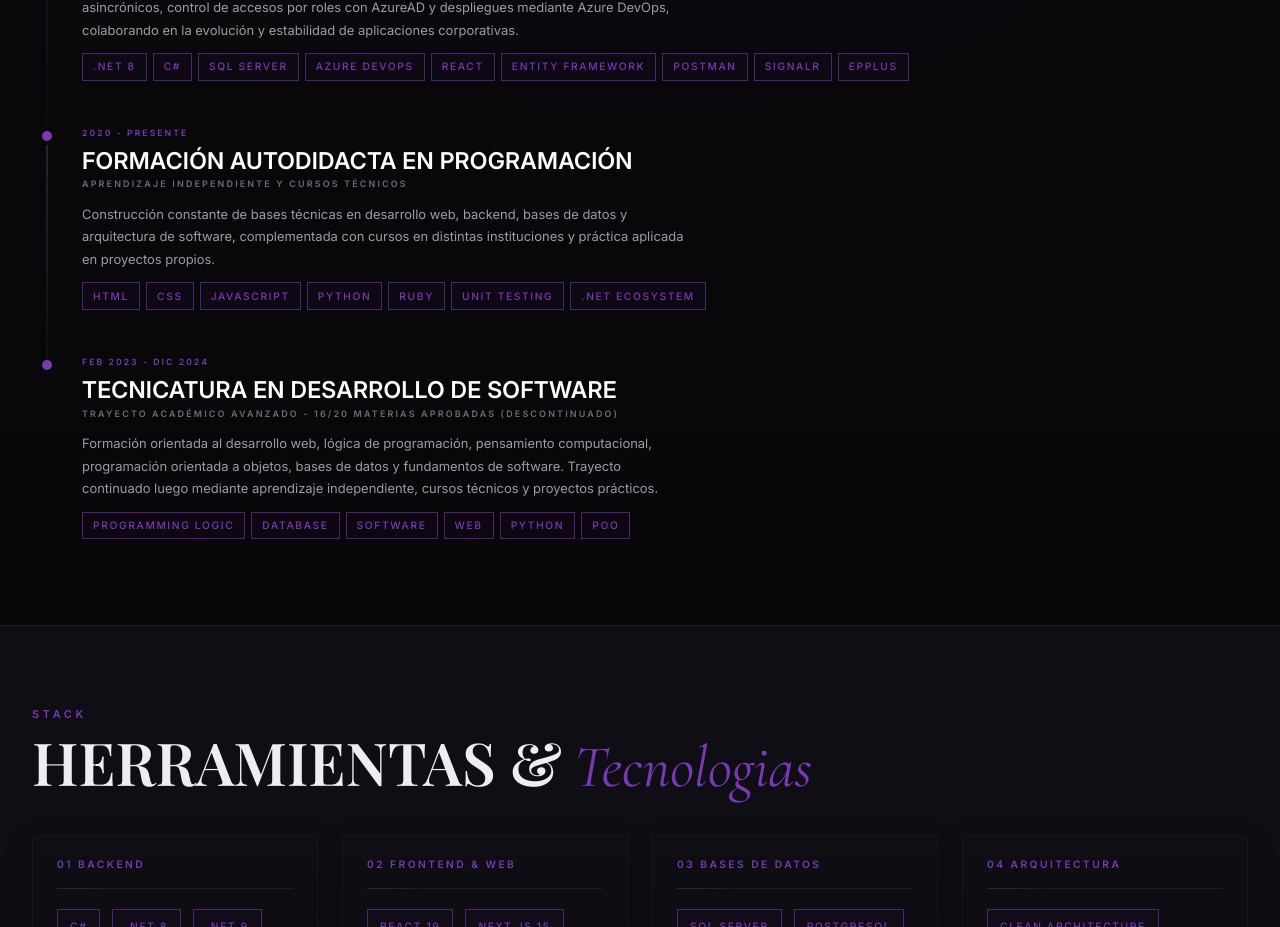
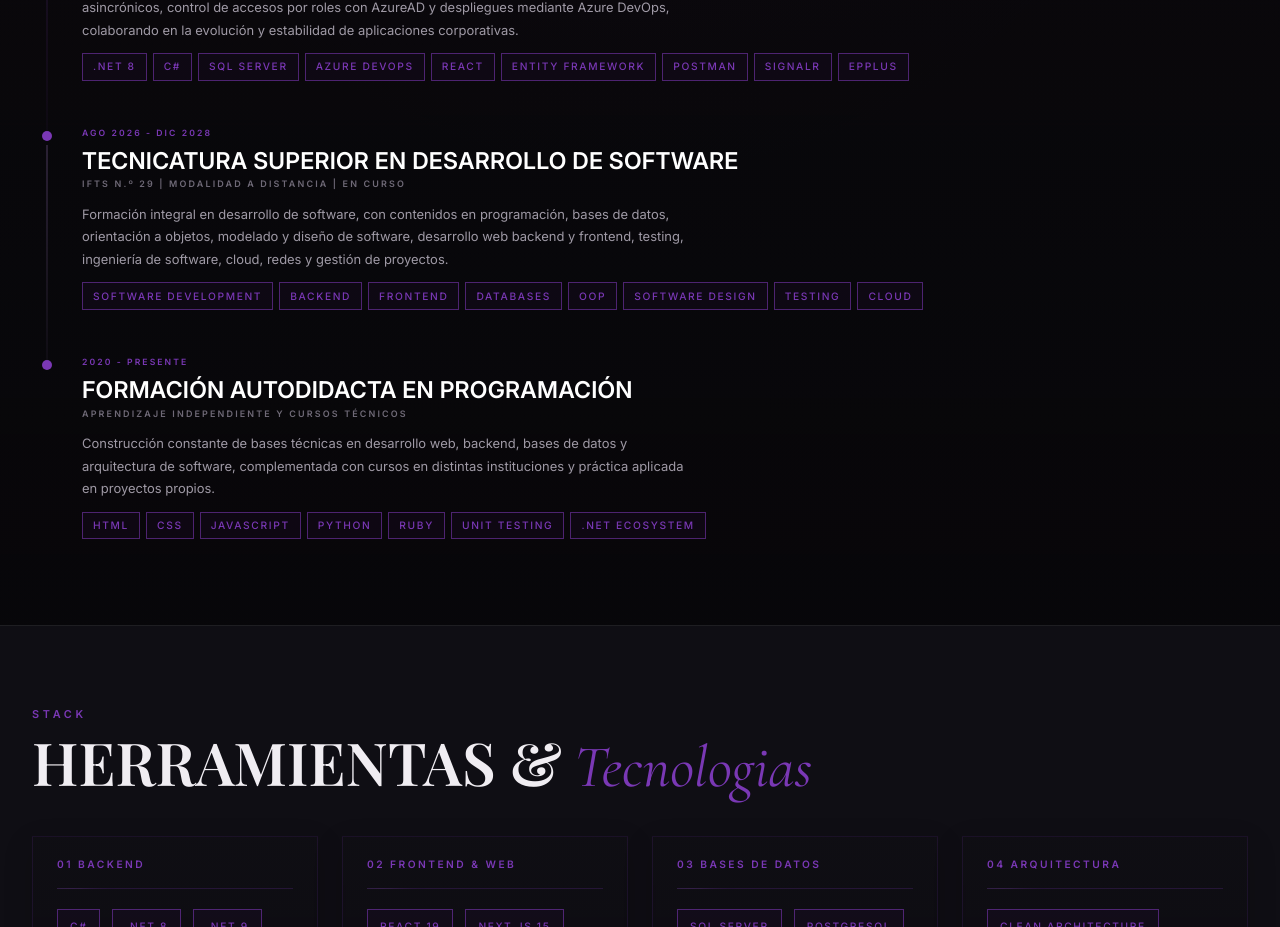
Before and after one commit to antemortem22/portfolio-fullstack, a Next.js app in the folder apps/web/: page / in a window 1280 px wide. Shown: the part 3253-4180 px from the top of the page. Built offline with nearby package versions, Linux system fonts and the light colour scheme.

Commit message:
experience info updated

```diff
--- a/apps/web/src/data/experience.ts
+++ b/apps/web/src/data/experience.ts
@@ -33,6 +33,38 @@ export const experienceItems: ExperienceItem[] = [
   },
   {
     timelineLabel: {
+      es: "ago 2026 - dic 2028",
+      en: "aug 2026 - dec 2028",
+    },
+
+    role: {
+      es: "Tecnicatura Superior en Desarrollo de Software",
+      en: "Higher Technical Degree in Software Development",
+    },
+
+    aclarations: {
+      es: "IFTS N.º 29 | Modalidad a distancia | En curso",
+      en: "IFTS No. 29 | Remote program | In progress",
+    },
+
+    summary: {
+      es: "Formación integral en desarrollo de software, con contenidos en programación, bases de datos, orientación a objetos, modelado y diseño de software, desarrollo web backend y frontend, testing, ingeniería de software, cloud, redes y gestión de proyectos.",
+      en: "Comprehensive software development program covering programming, databases, object-oriented development, software modeling and design, backend and frontend web development, testing, software engineering, cloud technologies, networking and project management.",
+    },
+
+    tags: [
+      "Software Development",
+      "Backend",
+      "Frontend",
+      "Databases",
+      "OOP",
+      "Software Design",
+      "Testing",
+      "Cloud",
+    ],
+  },
+  {
+    timelineLabel: {
       es: "2020 - PRESENTE",
       en: "2020 - PRESENT",
     },
@@ -50,23 +82,4 @@ export const experienceItems: ExperienceItem[] = [
     },
     tags: ["HTML", "css", "JAVASCRIPT", "Python", "Ruby","unit testing", ".Net ecosystem"],
   },
-  {
-    timelineLabel: {
-      es: "feb 2023 - dic 2024",
-      en: "feb 2023 - dec 2024",
-    },
-    role: {
-      es: "Tecnicatura en Desarrollo de Software",
-      en: "Software Development Technical Degree",
-    },
-    aclarations: {
-      es: "Trayecto académico avanzado - 16/20 materias aprobadas (descontinuado)",
-      en: "Advanced academic path - 16/20 courses completed (discontinued)",
-    },
-    summary: {
-      es: "Formación orientada al desarrollo web, lógica de programación, pensamiento computacional, programación orientada a objetos, bases de datos y fundamentos de software. Trayecto continuado luego mediante aprendizaje independiente, cursos técnicos y proyectos prácticos.",
-      en: "Training focused on software development, programming logic, computational thinking, object-oriented programming, databases and software fundamentals. Later continued through independent learning, technical courses and practical projects.",
-    },
-    tags: ["programming logic", "DataBase", "Software", "Web","python", "poo"],
-  },
 ];
```
